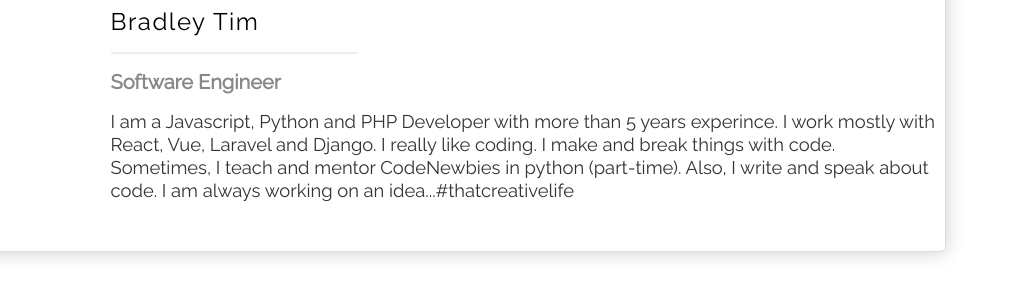
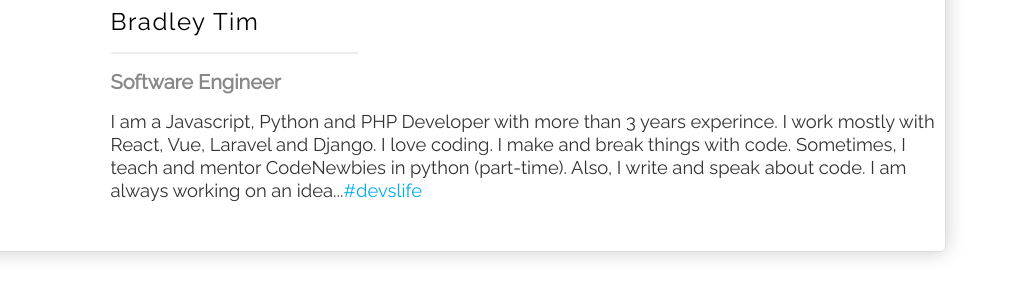
Before and after one commit to BradleyTim/bradley_landing_page, a website built with Parcel: page index.html in a window 1280 px wide. Shown: the part 305-602 px from the top of the page, 270-1280 px from the left. Built offline with nearby package versions, Linux system fonts and the light colour scheme.

Commit message:
Update content and description
Update content and description

```diff
--- a/index.html
+++ b/index.html
@@ -45,11 +45,11 @@
         <h3 class="profile-main-name">Bradley Tim</h3>
         <h4 class="profile-main-title">Software Engineer</h4>
         <p class="profile-main-contents">
-          I am a Javascript, Python and PHP Developer with more than 5 years
-          experince. I work mostly with React, Vue, Laravel and Django. I really
-          like coding. I make and break things with code. Sometimes, I teach and
+          I am a Javascript, Python and PHP Developer with more than 3 years
+          experince. I work mostly with React, Vue, Laravel and Django. I love
+          coding. I make and break things with code. Sometimes, I teach and
           mentor CodeNewbies in python (part-time). Also, I write and speak
-          about code. I am always working on an idea...#thatcreativelife
+          about code. I am always working on an idea...<span>#devslife</span>
         </p>
       </div>
     </div>
--- a/src/styles.css
+++ b/src/styles.css
@@ -9,6 +9,10 @@ body {
   place-items: center;
   height: 100vh;
   font-family: "Raleway", "Manjari", sans-serif;
+}
+
+span {
+  color: #00acee;
 }
 
 a {
```
